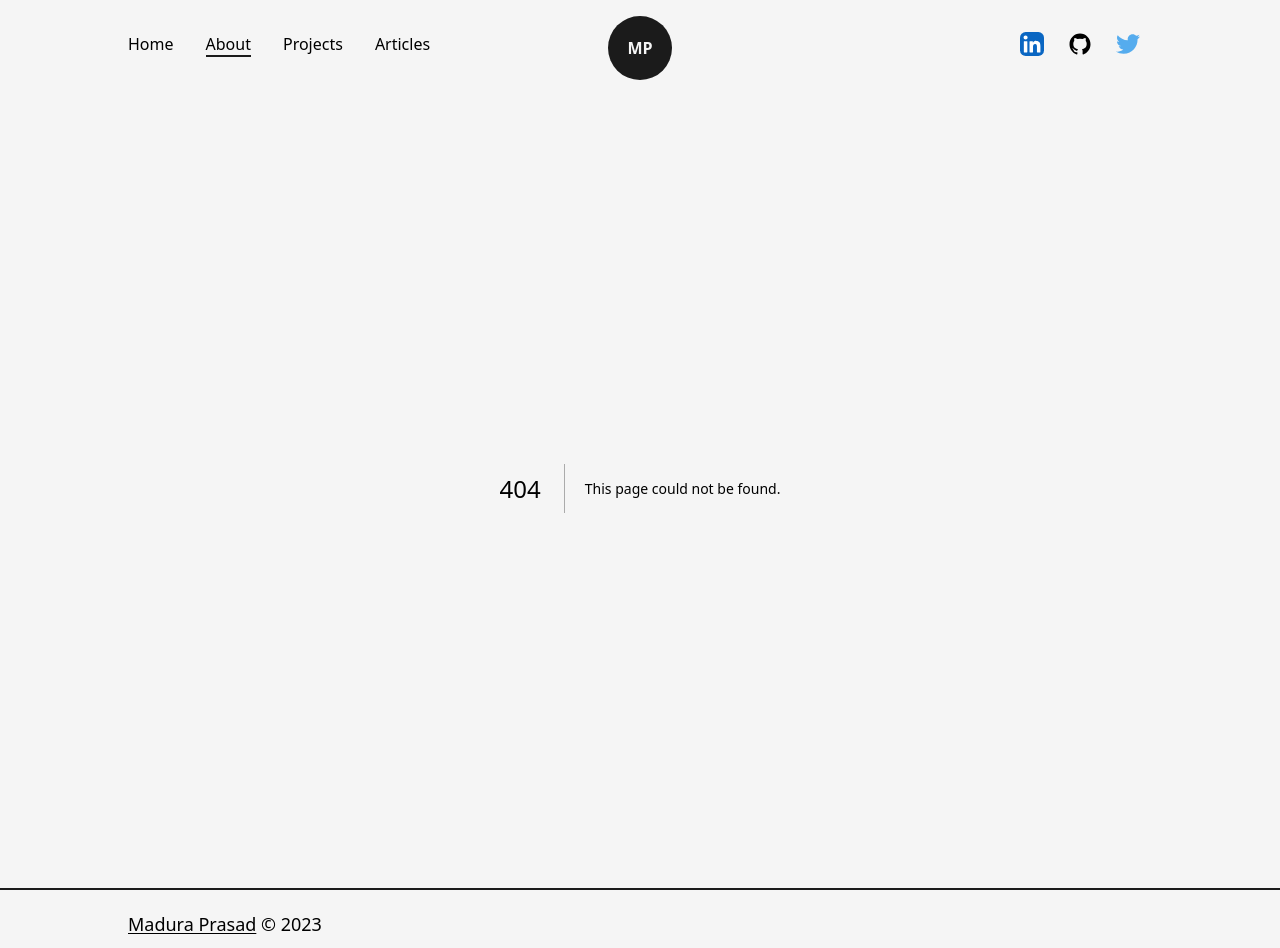
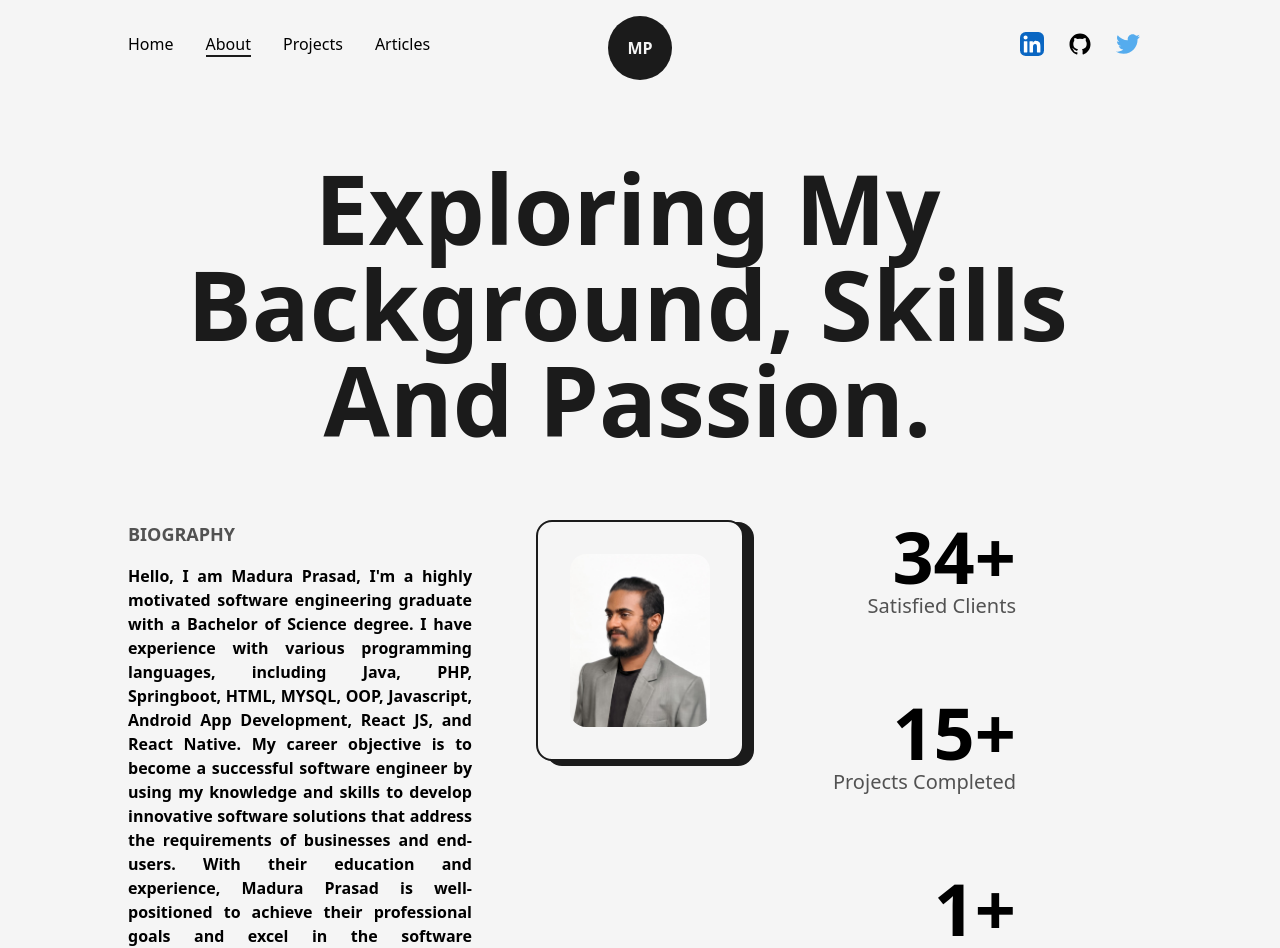
Before and after one commit to Madura-Prasad/Next.js-Portfolio, a Next.js app: page /about in a window 1280 px wide. Before the commit this address had no page. Shown: the top 948 px of the page. Built offline with nearby package versions, Linux system fonts and the light colour scheme.

Commit message:
created about page

```diff
--- /dev/null
+++ b/src/pages/about.js
@@ -0,0 +1,113 @@
+import AnimatedText from "@/component/AnimatedText";
+import Layout from "@/component/Layout";
+import Head from "next/head";
+import Image from "next/image";
+import React, { useEffect, useRef } from "react";
+import profilePic from "../../public/images/profile/1111.jpg";
+import { useInView, useMotionValue, useSpring } from "framer-motion";
+
+const AnimatedNumbers = ({ value }) => {
+  const ref = useRef(null);
+
+  const motionValue = useMotionValue(0);
+  const springValue = useSpring(motionValue, { duration: 3000 });
+  const isInView = useInView(ref, { once: true });
+
+  useEffect(() => {
+    if (isInView) {
+      motionValue.set(value);
+    }
+  }, [isInView, value, motionValue]);
+
+  useEffect(() => {
+    springValue.on("change", (latest) => {
+      if (ref.current && latest.toFixed(0) <= value) {
+        ref.current.textContent = latest.toFixed(0);
+      }
+    });
+  }, [springValue, value]);
+
+  return <span ref={ref}></span>;
+};
+
+const about = () => {
+  return (
+    <>
+      <Head>
+        <title>Madura Prasad | About page</title>
+        <meta name="description" content="Madura Prasad" />
+      </Head>
+      <main className="flex w-full flex-col items-center justify-center">
+        <Layout className="pt-16">
+          <AnimatedText
+            text="Exploring my Background, Skills and Passion."
+            className="mb-16"
+          />
+          <div className="grid w-full grid-cols-8 gap-16">
+            <div className="col-span-3 flex flex-col items-start justify-start">
+              <h2 className="mb-4 text-lg font-bold uppercase text-dark/75">
+                Biography
+              </h2>
+              <p className="text-justify font-semibold">
+                Hello, I am Madura Prasad, I'm a highly motivated software
+                engineering graduate with a Bachelor of Science degree. I have
+                experience with various programming languages, including Java,
+                PHP, Springboot, HTML, MYSQL, OOP, Javascript, Android App
+                Development, React JS, and React Native. My career objective is
+                to become a successful software engineer by using my knowledge
+                and skills to develop innovative software solutions that address
+                the requirements of businesses and end-users. With their
+                education and experience, Madura Prasad is well-positioned to
+                achieve their professional goals and excel in the software
+                engineering industry.
+              </p>
+            </div>
+
+            <div className="col-span-2 relative h-max rounded-2xl border-2 border-solid border-dark bg-light p-8">
+              <div className="absolute top-0 -right-3 -z-10 w-[102%] h-[103%] rounded-2xl bg-dark" />
+              <Image
+                src={profilePic}
+                alt="Madura Prasad"
+                className="w-80 h-90 rounded-2xl"
+              />
+            </div>
+
+            <div className="col-span-2 flex flex-col items-end justify-between">
+              <div className="flex flex-col items-end justify-center">
+                <span className="inline-block text-7xl font-bold">
+                  {" "}
+                  <AnimatedNumbers value={34} />+
+                </span>
+                <h2 className="text-xl font-medium capitalize text-dark/75">
+                  Satisfied Clients
+                </h2>
+              </div>
+
+              <div className="flex flex-col items-end justify-center">
+                <span className="inline-block text-7xl font-bold">
+                  {" "}
+                  <AnimatedNumbers value={15} />+
+                </span>
+                <h2 className="text-xl font-medium capitalize text-dark/75">
+                  Projects Completed
+                </h2>
+              </div>
+
+              <div className="flex flex-col items-end justify-center">
+                <span className="inline-block text-7xl font-bold">
+                  {" "}
+                  <AnimatedNumbers value={1} />+
+                </span>
+                <h2 className="text-xl font-medium capitalize text-dark/75">
+                  years of experience
+                </h2>
+              </div>
+            </div>
+          </div>
+        </Layout>
+      </main>
+    </>
+  );
+};
+
+export default about;
```
Also changed, not shown: public/images/profile/1111.jpg (added).
